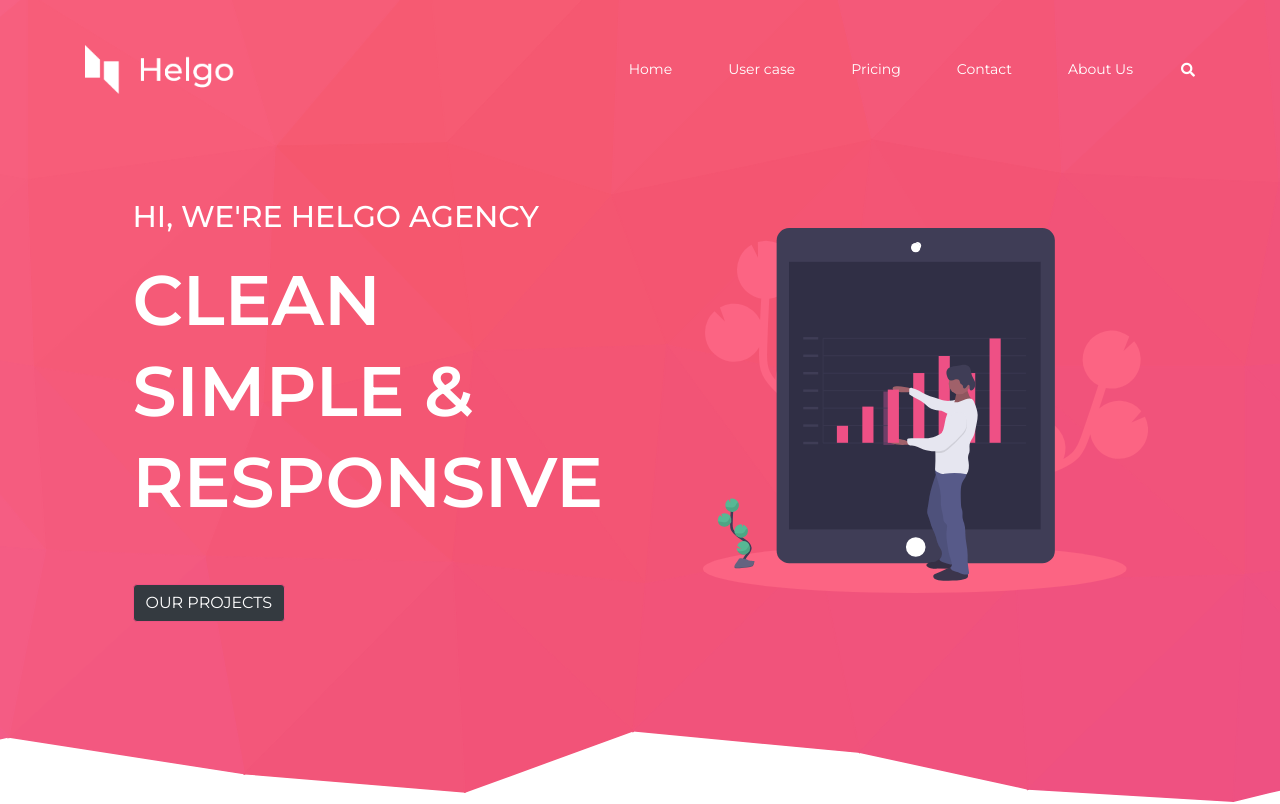
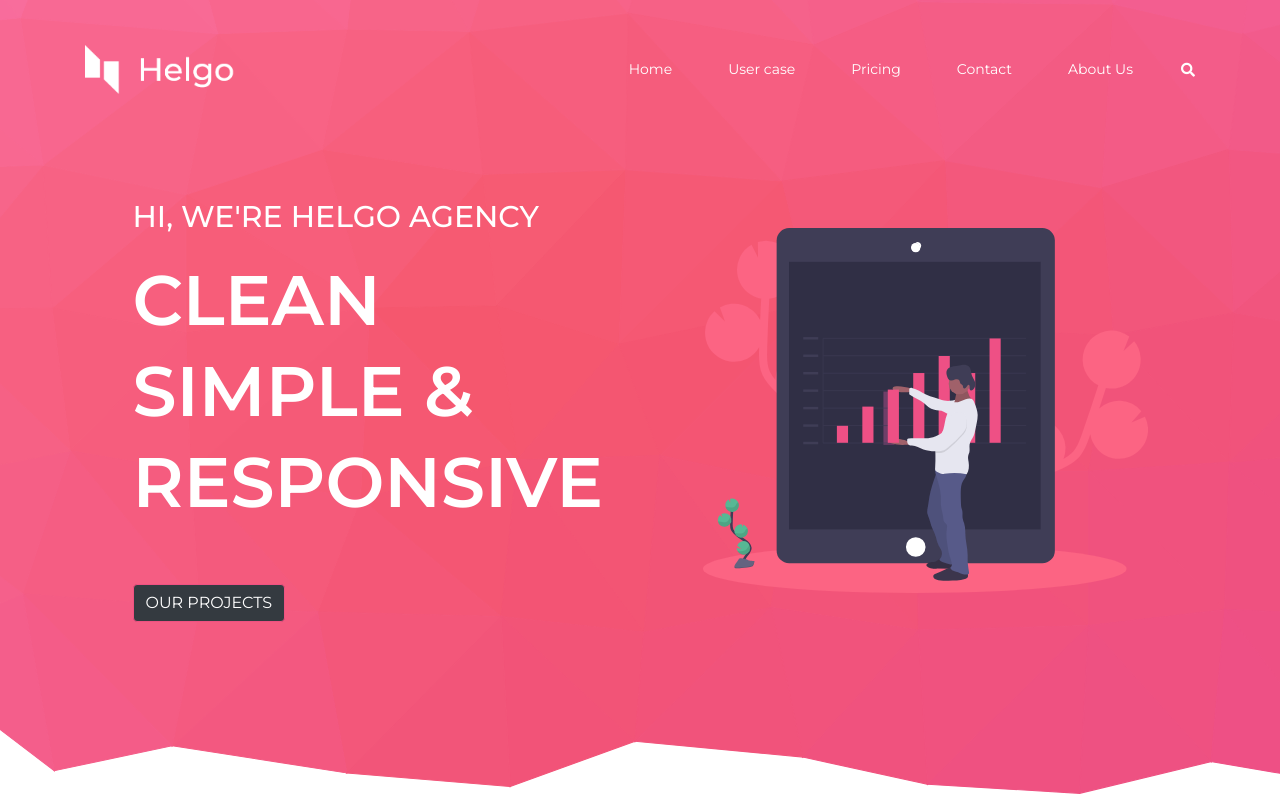
Before and after one commit to developerruhul/helgo-agency-landing, a website: page app/index.html in a window 1280 px wide. Shown: the top 804 px of the page. Drawn offline with nearby package versions, Linux system fonts and the light colour scheme; files that its build step writes are made by us from their sources.

Commit message:
position the masthead bg

```diff
--- a/app/styles/_custom.scss
+++ b/app/styles/_custom.scss
@@ -12,12 +12,22 @@ body {
 
 .head {
   width: 100%;
-  background: url("../images/bg/header-bg.svg") no-repeat;
-  background-position: 50% 100%;
-  padding-bottom: 120px;
+  position: relative;
+  overflow-x: hidden;
+  padding-bottom: 200px;
 
-  @media (min-width: 1600px) {
-    background-size: auto 240%;
+  &::after {
+    content: "";
+    position: absolute;
+    left: -10%;
+    right: -10%;
+    top: -10%;
+    width: 120%;
+    height: 100%;
+    background: url("../images/bg/header-bg.svg") no-repeat;
+    background-size: cover;
+    background-position: center 100%;
+    z-index: -1000;
   }
 }
 
```
